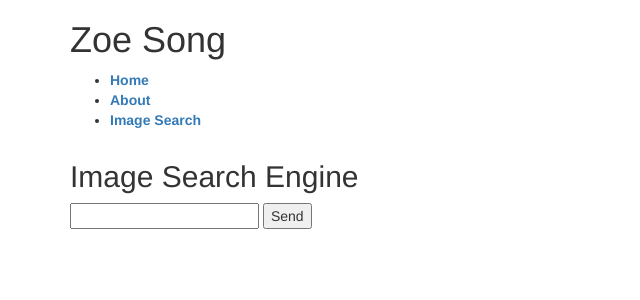
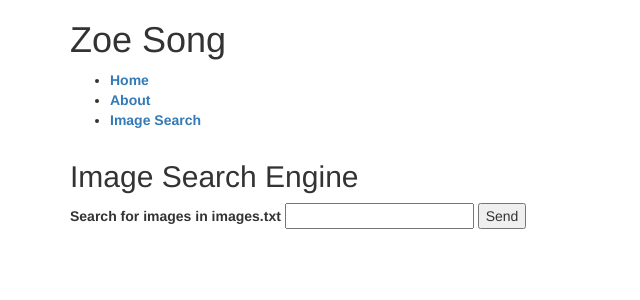
Before and after one commit to julytn/image-search-engine, a Flask app: page /search in a window 1280 px wide. Shown: the top 300 px of the page, without its empty margins (0-640 px from the left). Run offline with Flask 2, Linux system fonts and the light colour scheme; some libraries are stand-ins or nearby versions.

Commit message:
Fix indentation and add helpful message to search bar

```diff
--- a/forms.py
+++ b/forms.py
@@ -2,5 +2,5 @@ from flask_wtf import FlaskForm
 from wtforms import TextField, SubmitField, validators, ValidationError
 
 class SearchForm(FlaskForm):
-	query = TextField("Search for image", [validators.Required()])
+	query = TextField("Search for images in images.txt", [validators.Required()])
 	submit = SubmitField("Send")
--- a/templates/search.html
+++ b/templates/search.html
@@ -8,11 +8,13 @@
          <div class="flash">{{ message }}</div>
       {% endfor %}
    {% endif %}
+
    <form action="{{ url_for('search') }}" method=post>
 
       {{ form.hidden_tag() }}
 
       <div>
+         {{ form.query.label }}
          {{ form.query }}
 
          {{ form.submit }}
@@ -34,7 +36,4 @@
       {% endfor %}
       </div>
    {% endif %}
-
-
-
 {% endblock %}
```
Lines whose indentation alone changed are shown as unchanged.
